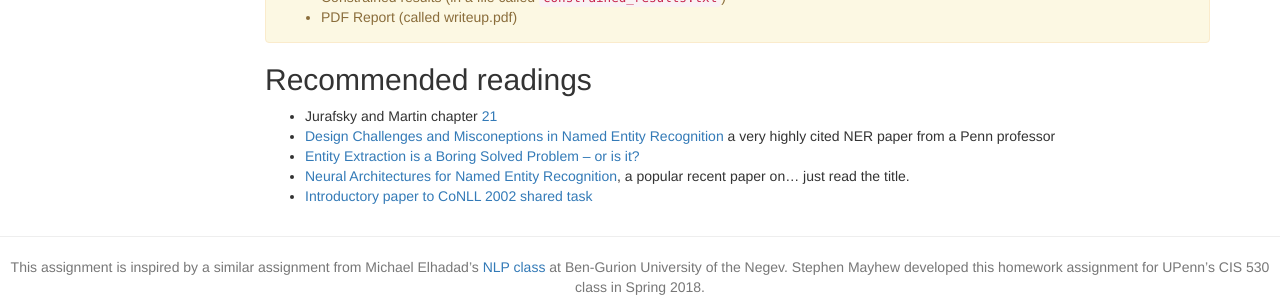
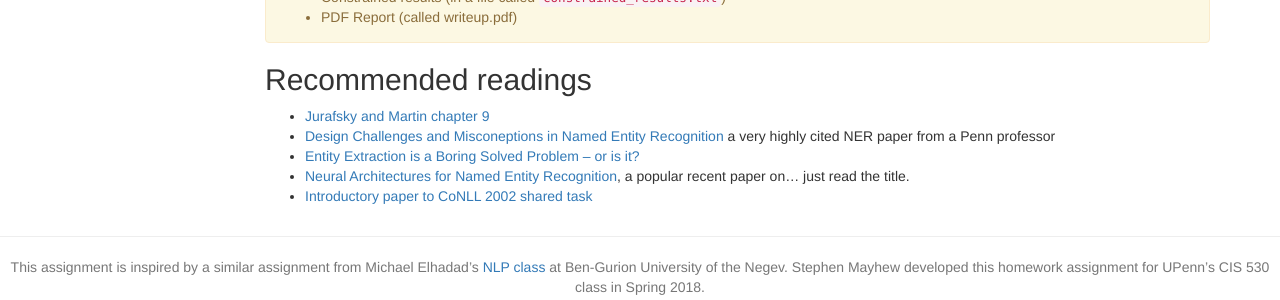
Before and after one commit to computational-linguistics-class/computational-linguistics-class.github.io, a Jekyll site: the page built from assignment7.md, in a window 1280 px wide and 900 px high, scrolled down 1801 px. Shown: the part 573-873 px from the top of the window. Built offline with Jekyll 4.4.1, drawn with Linux system fonts in a browser that asks for light colours; nearby versions of some CDN libraries; a script that is not in the unit is left out.

Commit message:
Update assignment7.md

```diff
--- a/assignment7.md
+++ b/assignment7.md
@@ -128,7 +128,7 @@ Here are the deliverables that you will need to submit:
 
 
 ## Recommended readings
-* Jurafsky and Martin chapter [21](https://web.stanford.edu/~jurafsky/slp3/21.pdf)
+* [Jurafsky and Martin chapter 9](https://web.stanford.edu/~jurafsky/slp3/9.pdf)
 * [Design Challenges and Misconeptions in Named Entity Recognition](http://cogcomp.org/papers/RatinovRo09.pdf) a very highly cited NER paper from a Penn professor
 * [Entity Extraction is a Boring Solved Problem -- or is it?](https://aclanthology.info/pdf/N/N07/N07-2046.pdf)
 * [Neural Architectures for Named Entity Recognition](https://arxiv.org/abs/1603.01360), a popular recent paper on... just read the title.
```
